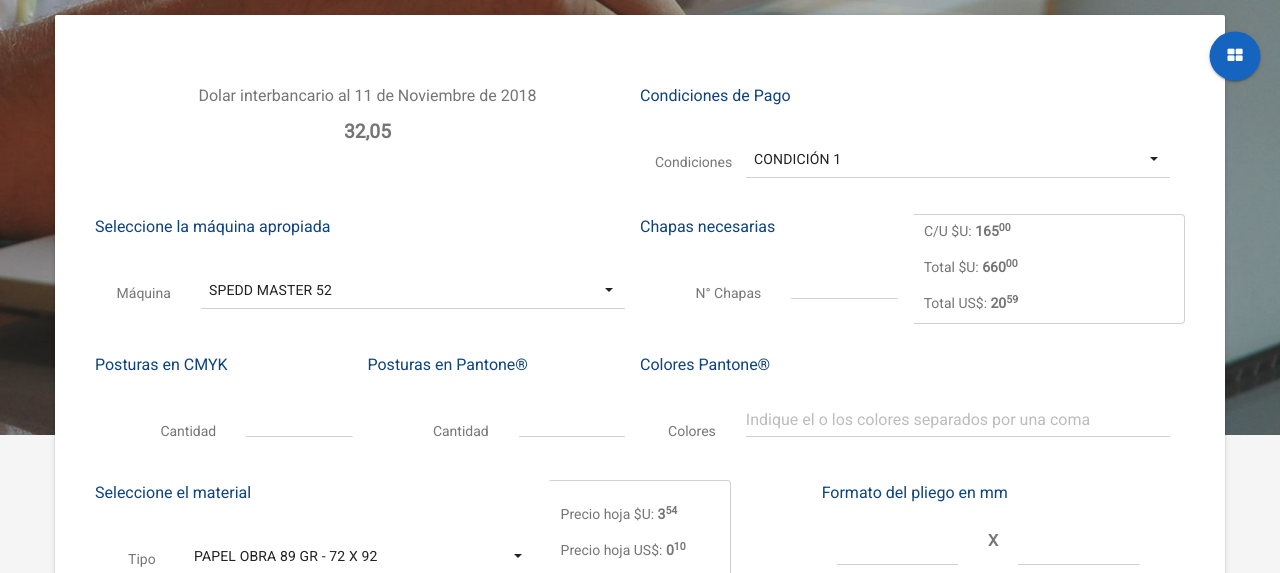
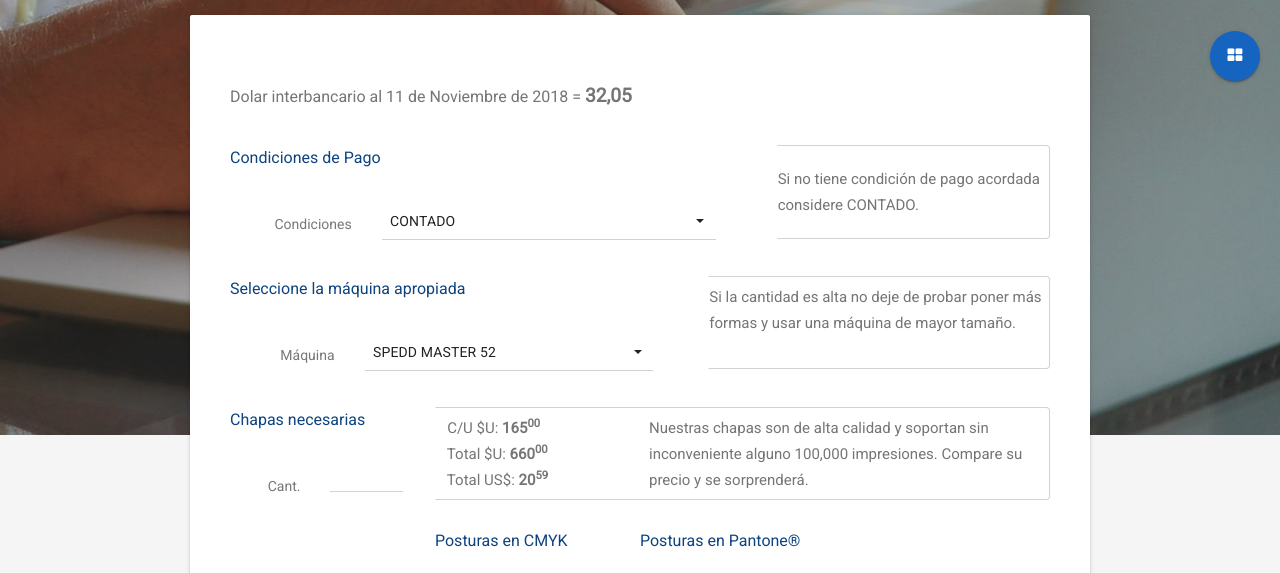
Before and after one commit to Oxisrock/solpim, a website: page docs/price_calc.html in a window 1280 px wide. Shown: the part 169-742 px from the top of the page. Drawn offline with Linux system fonts and the light colour scheme; files whose address does not match are found by name.

Commit message:
Cambios parciales ne el formulario

```diff
--- a/docs/price_calc.html
+++ b/docs/price_calc.html
@@ -91,40 +91,45 @@
                 <fieldset>
                   <div class="row">
 
-                    <div class="col-sm-6">
+                    <div class="col-sm-12">
                       <div class="form-group">
-                      <p class="text-center">Dolar interbancario al
-                        <script>
-                        var meses = new Array ("Enero","Febrero","Marzo","Abril","Mayo","Junio","Julio","Agosto","Septiembre","Octubre","Noviembre","Diciembre");
-                        var f=new Date();
-                        document.write(f.getDate() + " de " + meses[f.getMonth()] + " de " + f.getFullYear());
-                        </script>
-                      </p>
-                      <p class="text-center"><big><strong>32,05</strong></big></p>
+                        <p class="">Dolar interbancario al
+                          <script>
+                          var meses = new Array ("Enero","Febrero","Marzo","Abril","Mayo","Junio","Julio","Agosto","Septiembre","Octubre","Noviembre","Diciembre");
+                          var f=new Date();
+                          document.write(f.getDate() + " de " + meses[f.getMonth()] + " de " + f.getFullYear());
+                          </script>
+                        = <big><strong>32,05</strong></big></p>
                       </div>
                     </div>
 
-                    <div class="col-sm-6">
+                    <!-- Condiciones de Pago -->
+                    <div class="col-sm-8">
                       <div class="form-group">
                         <legend>Condiciones de Pago</legend>
-                        <label for="terms01" class="col-md-2 control-label">Condiciones</label>
+                        <label for="terms01" class="col-xs-3 control-label">Condiciones</label>
 
-                          <div class="col-md-10">
+                          <div class="col-xs-9 col-sm-8">
                             <select id="terms01" class="form-control selectpicker">
-                              <option>Condición 1</option>
+                              <option>Contado</option>
                               <option>Condición 2</option>
                               <option>Condición 3</option>
                             </select>
                           </div>
                       </div>
                     </div>
+                    <div class="col-sm-4">
+                      <div class="form-group relative-box two-files">
+                        <p class="">Si no tiene condición de pago acordada considere CONTADO.</p>
+                      </div>
+                    </div>
 
-                    <div class="col-sm-6">
+                    <!-- Máquina -->
+                    <div class="col-sm-7">
                       <div class="form-group">
                         <legend>Seleccione la máquina apropiada</legend>
-                        <label for="select01" class="col-md-2 control-label">Máquina</label>
-
-                          <div class="col-md-10">
+                        <label for="select01" class="col-xs-3 control-label">Máquina</label>
+                          <div class="col-xs-9 col-sm-8">
                             <select id="select01" class="form-control selectpicker">
                               <option>Spedd Master 52</option>
                               <option>Spedd Master 74</option>
@@ -133,24 +138,41 @@
                           </div>
                       </div>
                     </div>
+                    <div class="col-sm-5">
+                      <div class="form-group relative-box">
+                        <p class="">Si la cantidad es alta no deje de probar poner más formas y usar una máquina de mayor tamaño.<br class="hidden-xs hidden-sm"><br class="hidden-xs hidden-sm"></p>
+                      </div>
+                    </div>
 
-                    <div class="col-xs-6 col-sm-3">
+                    <div class="clearfix"></div>
+
+                    <!-- Chapas -->
+                    <div class="col-xs-12 col-sm-3">
                       <div class="form-group">
                         <legend>Chapas necesarias</legend>
-                        <label for="number01" class="col-xs-6 control-label">N° Chapas</label>
-
+                        <label for="number01" class="col-xs-5 control-label">Cant.</label>
                           <div class="col-xs-6">
-                            <input type="number" class="form-control" id="number01">
+                            <input type="number" min="1" class="form-control" id="number01">
                           </div>
                       </div>
                     </div>
-                    <div class="col-xs-6 col-sm-3">
+                    <div class="col-xs-12 col-sm-9">
                       <div class="form-group relative-box">
-                        <p class="">&nbsp;&nbsp; C/U $U: <span><b>165<sup>00</sup></b></span></p>
-                        <p class="">&nbsp;&nbsp; Total $U: <span><b>660<sup>00</sup></b></span></p>
-                        <p class="">&nbsp;&nbsp; Total US$: <span><b>20<sup>59</sup></b></span></p>
+                        <div class="row">
+                          <div class="col-xs-4">
+                            <p class="">
+                              &nbsp;&nbsp; C/U $U: <span><b>165<sup>00</sup></b></span><br>
+                              &nbsp;&nbsp; Total $U: <span><b>660<sup>00</sup></b></span><br>
+                              &nbsp;&nbsp; Total US$: <span><b>20<sup>59</sup></b></span>
+                            </p>
+                          </div>
+                          <div class="col-xs-8">
+                            <p class="">Nuestras chapas son de alta calidad y soportan sin inconveniente alguno 100,000 impresiones. Compare su precio y se sorprenderá.</p>
+                          </div>
+                        </div>
                       </div>
                     </div>
+
 
                     <div class="col-xs-6 col-sm-3">
                       <div class="form-group">
--- a/src/css/partials/price_calc.css
+++ b/src/css/partials/price_calc.css
@@ -2,6 +2,11 @@
 ESTILOS price_calc.html
 *******************************/
 .price_calc {
+
+	.container {
+		max-width: 90rem;
+		width: 90%;
+	}
 
 	& h2, h3, h4, h5, h6 {
 		color: var(--colorPpal);
@@ -41,10 +46,10 @@ ESTILOS price_calc.html
 		border-right: solid 1px var(--colorGrayLigth);
 		border-bottom: solid 1px var(--colorGrayLigth);
 		border-left: solid 1px transparent;
-		padding-top: .3rem;
+		padding: .65rem .4rem .65rem 0;
 
 		& p {
-			font-size: responsive 1rem 1.4rem;
+			font-size: responsive 1rem 1.5rem;
 		}
 	}
 
```
Also changed, not shown: src/partials/cont_price_calc.html (+47 -25 lines), docs/assets/css/app.min.css.
